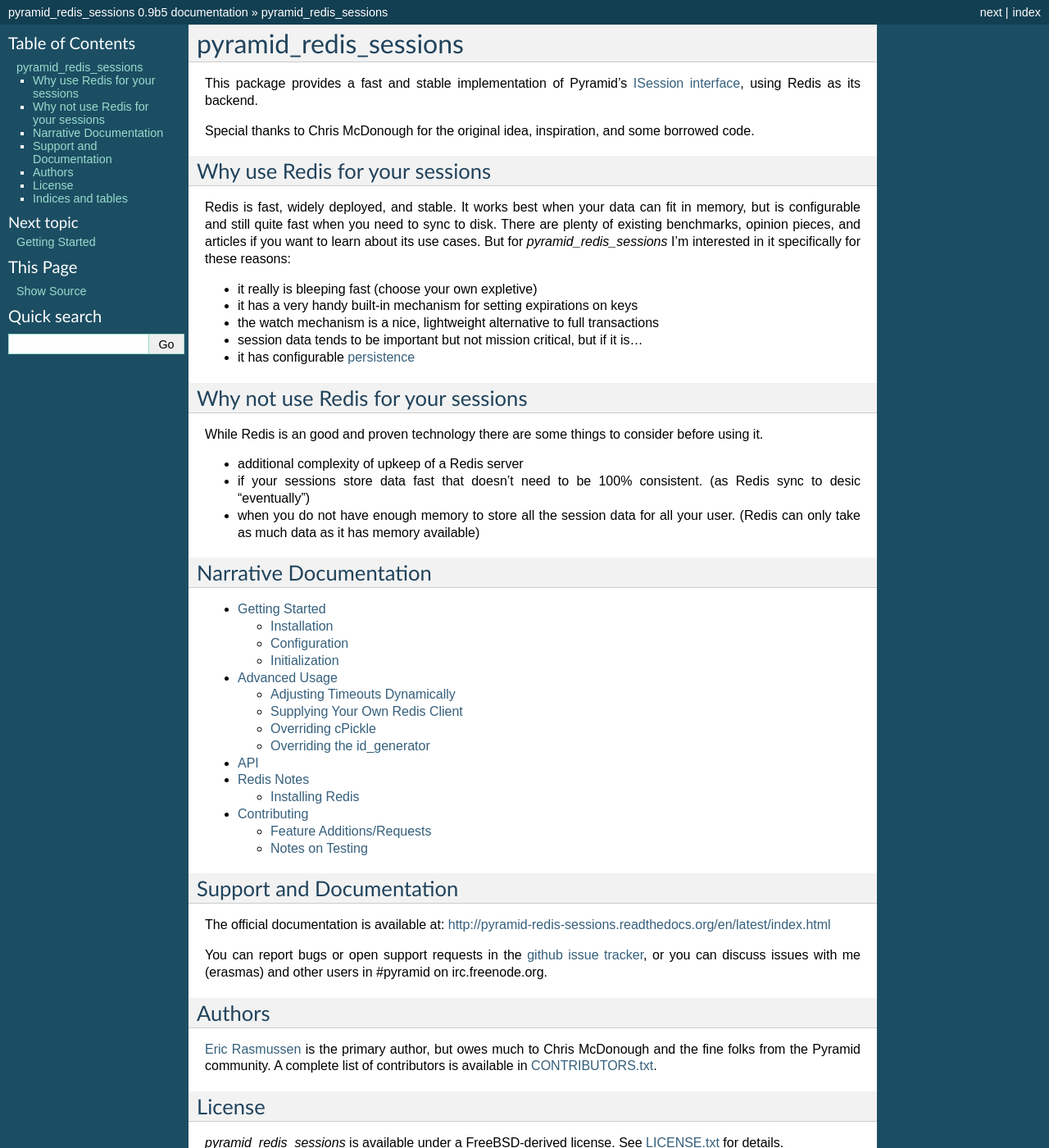
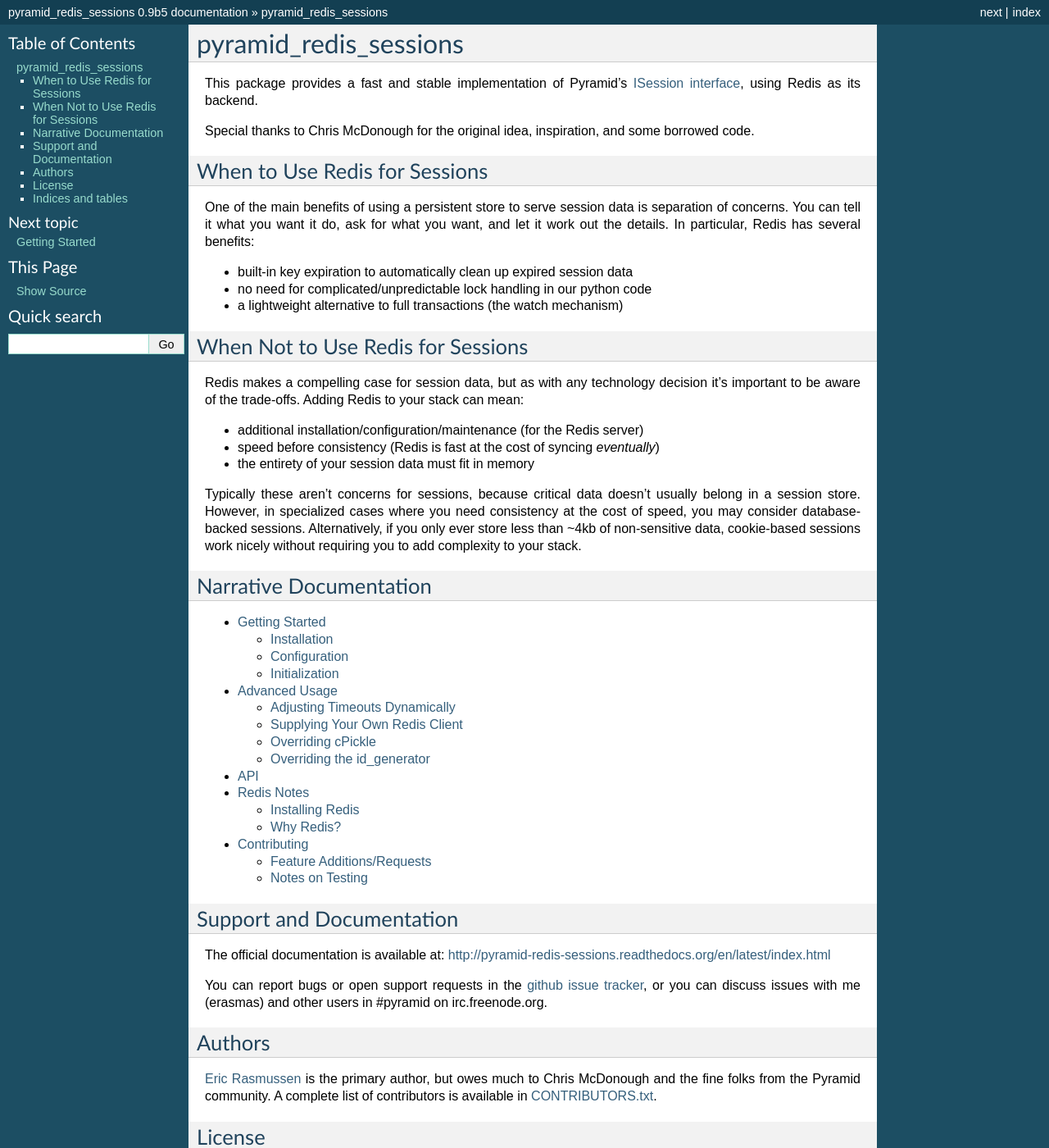
Before and after one commit to ericrasmussen/pyramid_redis_sessions, a Sphinx documentation site: the page built from pyramid_redis_sessions/docs/index.rst, in a window 1280 px wide and 1400 px high. Shown: the whole window at 82% size. Built offline with Sphinx 7.4.7, drawn with Linux system fonts in a browser that asks for light colours.

Commit message:
in progress doc updates

```diff
--- a/pyramid_redis_sessions/docs/index.rst
+++ b/pyramid_redis_sessions/docs/index.rst
@@ -11,32 +11,36 @@
 borrowed code.
 
 
-Why use Redis for your sessions
-===============================
-Redis is fast, widely deployed, and stable. It works best when your data can
-fit in memory, but is configurable and still quite fast when you need to sync
-to disk. There are plenty of existing benchmarks, opinion pieces, and articles
-if you want to learn about its use cases. But for `pyramid_redis_sessions` I'm
-interested in it specifically for these reasons:
+When to Use Redis for Sessions
+==============================
 
-* it really is bleeping fast (choose your own expletive)
-* it has a very handy built-in mechanism for setting expirations on keys
-* the watch mechanism is a nice, lightweight alternative to full transactions
-* session data tends to be important but not mission critical, but if it is...
-* it has configurable `persistence <http://redis.io/topics/persistence>`_
+One of the main benefits of using a persistent store to serve session data is
+separation of concerns. You can tell it what you want it do, ask for what you
+want, and let it work out the details. In particular, Redis has several
+benefits:
+
+* built-in key expiration to automatically clean up expired session data
+* no need for complicated/unpredictable lock handling in our python code
+* a lightweight alternative to full transactions (the watch mechanism)
 
 
-Why not use Redis for your sessions
-===================================
+When Not to Use Redis for Sessions
+==================================
 
-While Redis is an good and proven technology there are some things to consider
-before using it.
+Redis makes a compelling case for session data, but as with any technology
+decision it's important to be aware of the trade-offs. Adding Redis to your
+stack can mean:
 
-* additional complexity of upkeep of a Redis server
-* if your sessions store data fast that doesn't need to be 100% consistent.
-  (as Redis sync to desic "eventually")
-* when you do not have enough memory to store all the session data for all your
-  user. (Redis can only take as much data as it has memory available)
+* additional installation/configuration/maintenance (for the Redis server)
+* speed before consistency (Redis is fast at the cost of syncing *eventually*)
+* the entirety of your session data must fit in memory
+
+Typically these aren't concerns for sessions, because critical data doesn't
+usually belong in a session store. However, in specialized cases where you need
+consistency at the cost of speed, you may consider database-backed
+sessions. Alternatively, if you only ever store less than ~4kb of non-sensitive
+data, cookie-based sessions work nicely without requiring you to add complexity
+to your stack.
 
 
 Narrative Documentation
```
Also changed, not shown: pyramid_redis_sessions/docs/redis.rst (+17 -0 lines).
